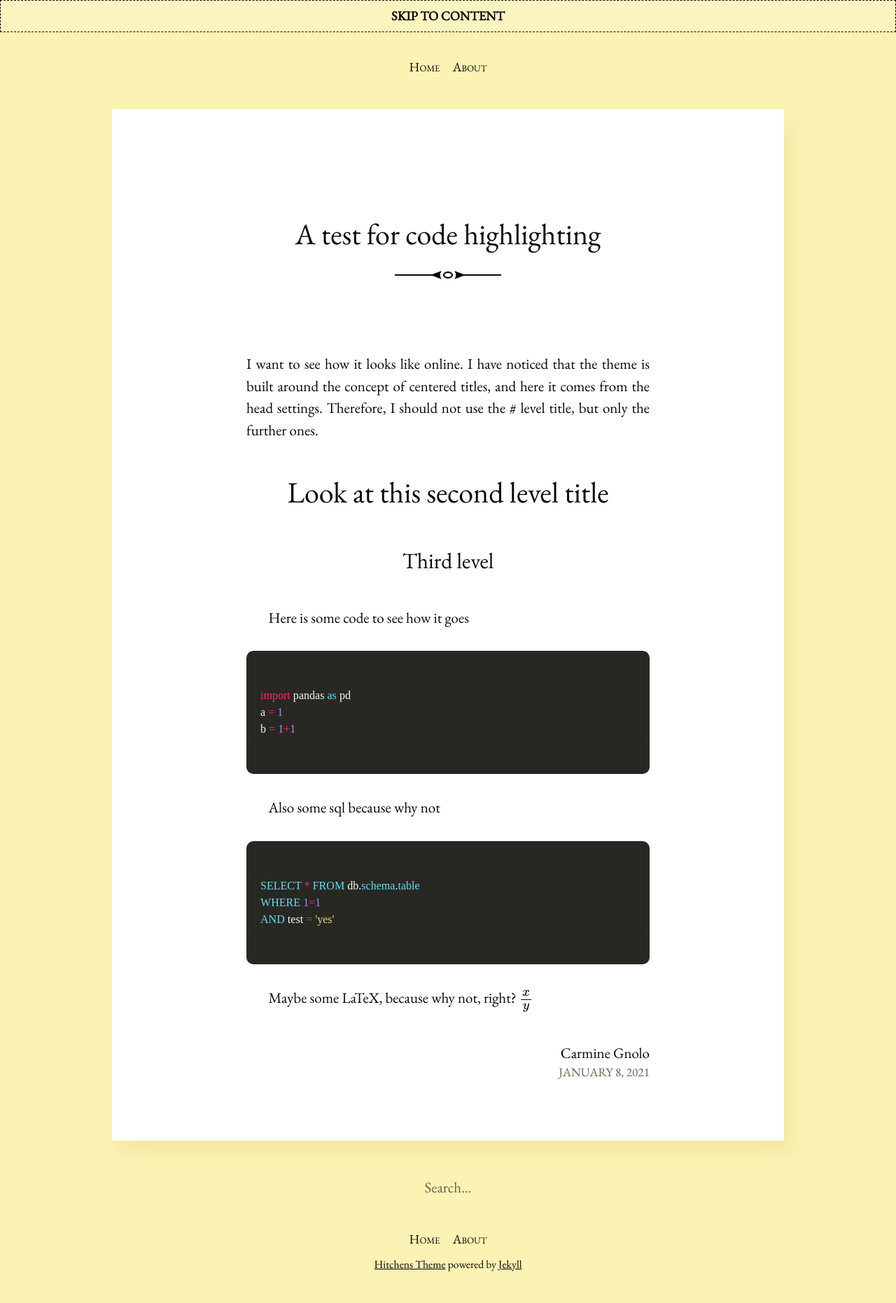
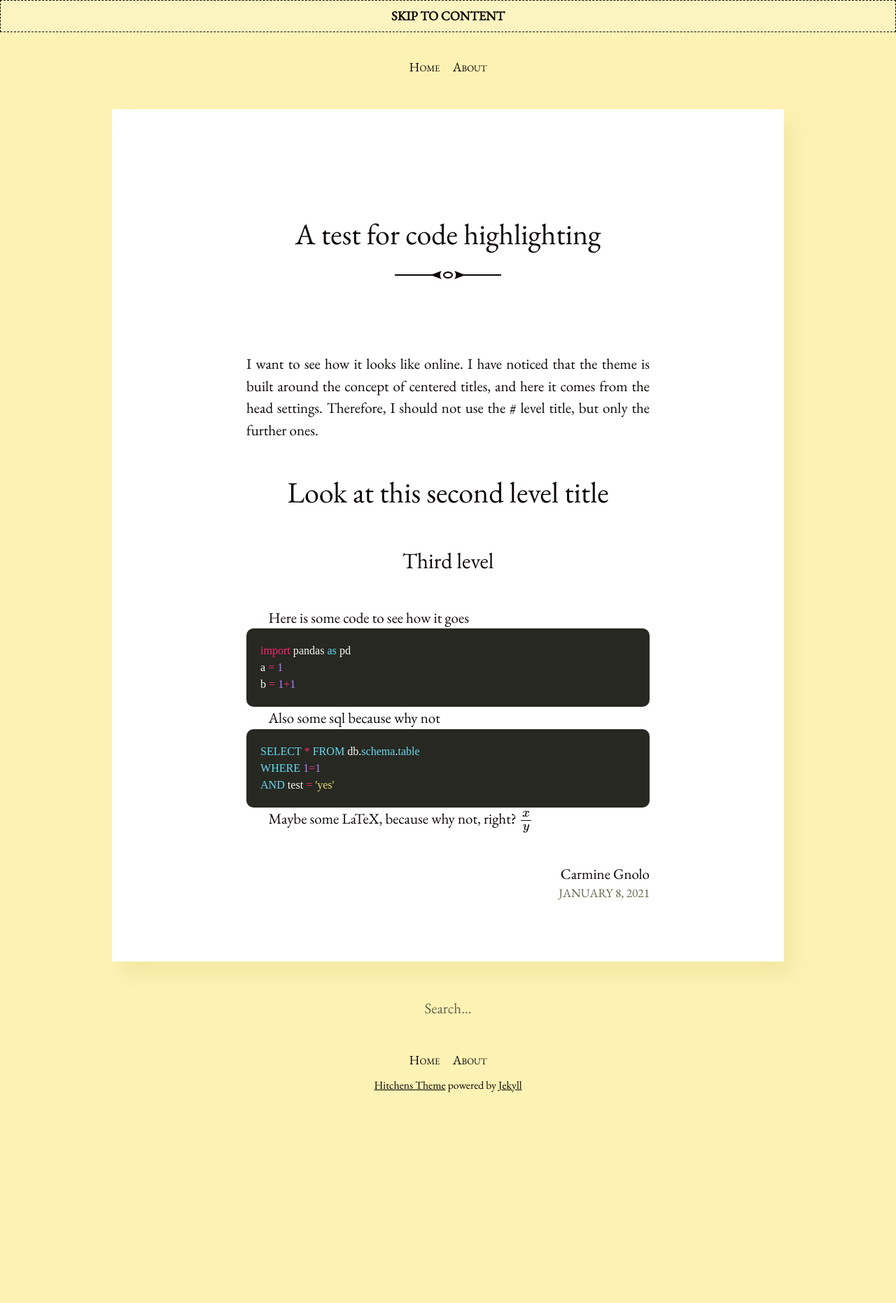
Before and after one commit to carmigno/carmigno.github.io, a Jekyll site: the page built from _posts/2021-01-08-testing-text.md, in a window 1280 px wide. Shown: the whole page at 70% size. Built offline with Jekyll 4.4.1, drawn with Linux system fonts in a browser that asks for light colours; formulas are drawn with MathJax 3; after the commit the page ends 1606 px from its top, so only the background shows below that.

Commit message:
Removed tb margins

```diff
--- a/_sass/_syntax-highlighting.scss
+++ b/_sass/_syntax-highlighting.scss
@@ -11,7 +11,6 @@ code.highlighter-rouge {
 .highlight {
   font-family: 'Fira Code medium';
   font-size: .875em;
-  margin: 2rem auto;
   border-radius: 10px;
   padding: 10px;
   background: #272822;
```
